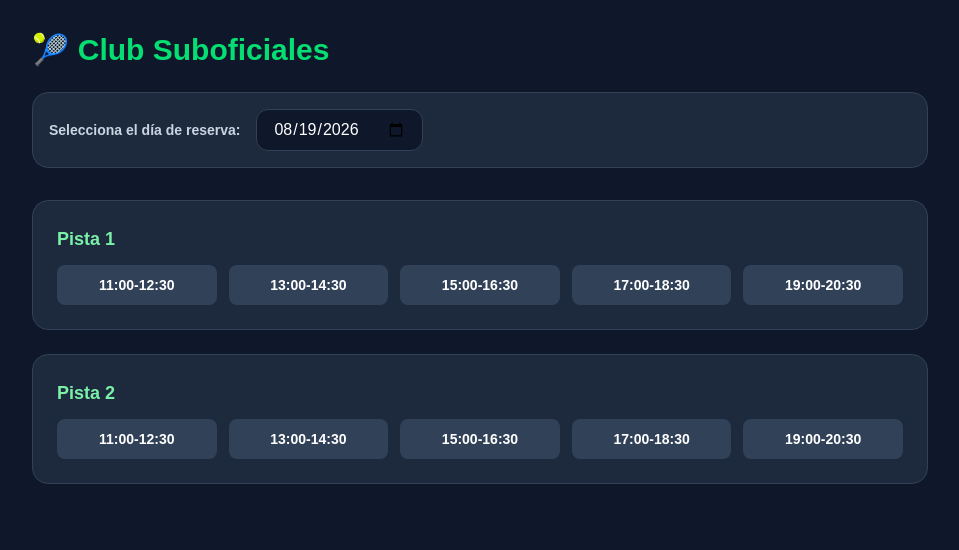
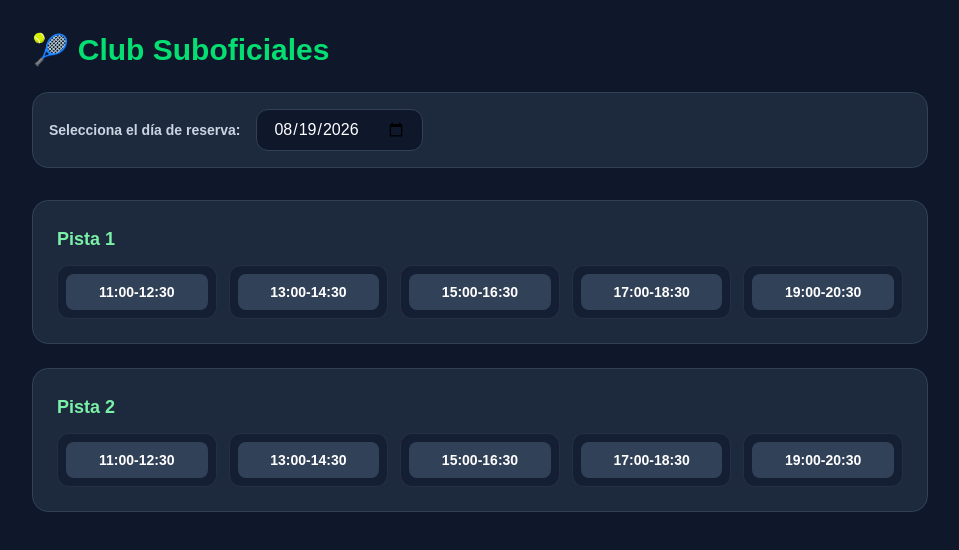
Before and after one commit to guillermosanchezmellado-jpg/my-app, a Next.js app: page / in a window 1280 px wide. Shown: the top 550 px of the page, without its empty margins (160-1119 px from the left). Built offline with nearby package versions, Linux system fonts and the light colour scheme; no server answers; the database is empty.

Commit message:
Mostrar nombre y fecha detallada en cada bloque ocupado

```diff
--- a/app/page.tsx
+++ b/app/page.tsx
@@ -86,11 +86,11 @@ export default function Home() {
                 const ocupada = !!reservaEncontrada;
 
                 return (
-                  <div key={hora} className="flex flex-col">
+                  <div key={hora} className="flex flex-col bg-slate-900/50 p-2 rounded-xl border border-slate-700/50">
                     <button
                       disabled={ocupada}
                       onClick={() => setPistaSeleccionada({ pista, hora })}
-                      className={`p-2.5 rounded-lg text-sm font-bold transition-all ${
+                      className={`p-2 rounded-lg text-sm font-bold transition-all ${
                         ocupada
                           ? "bg-red-900/40 text-red-400 cursor-not-allowed border border-red-800/50"
                           : "bg-slate-700 hover:bg-green-500 hover:text-slate-950 cursor-pointer"
@@ -99,9 +99,10 @@ export default function Home() {
                       {ocupada ? "Ocupada" : hora}
                     </button>
                     {ocupada && (
-                      <span className="text-[11px] text-slate-400 mt-1 text-center truncate">
-                        👤 {reservaEncontrada.Cliente}
-                      </span>
+                      <div className="mt-2 text-[11px] text-slate-300 space-y-0.5 text-center">
+                        <p className="font-semibold text-red-300 truncate">👤 {reservaEncontrada.Cliente}</p>
+                        <p className="text-slate-400">📅 {reservaEncontrada.fecha}</p>
+                      </div>
                     )}
                   </div>
                 );
```
